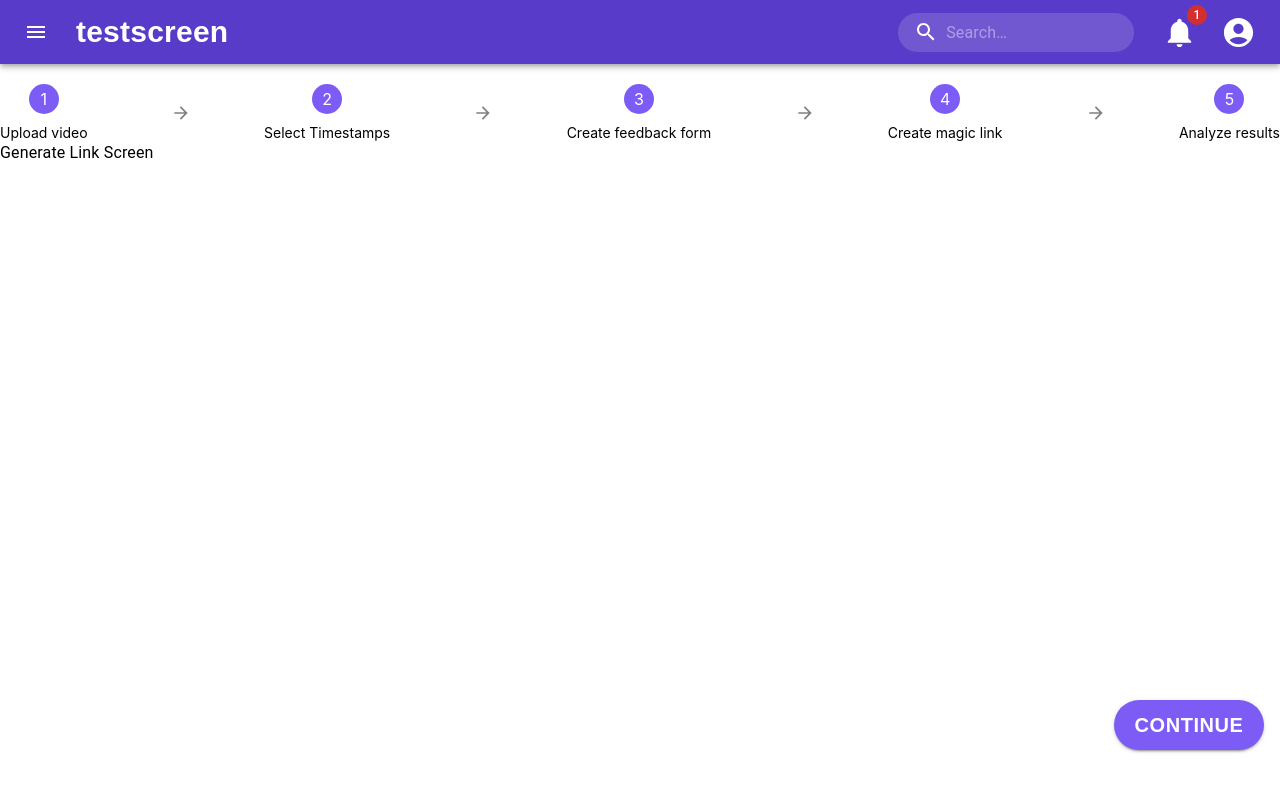
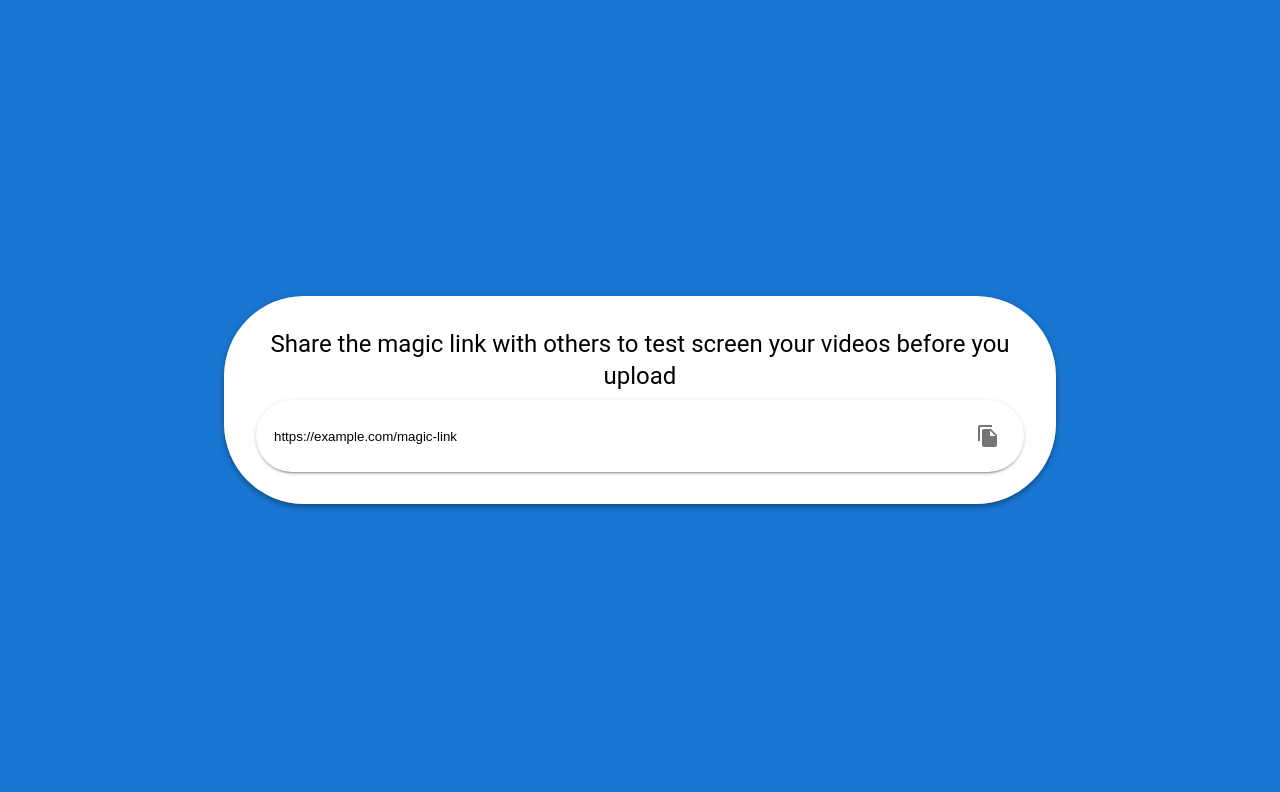
Before and after one commit to punsnprotons/testscreen, a React (Create React App) app: page /createlink in a window 1280 px wide. Shown: the top 792 px of the page. Built offline with nearby package versions, Linux system fonts and the light colour scheme.

Commit message:
Review + GenerateLink Screen

```diff
--- a/src/AppContext.js
+++ b/src/AppContext.js
@@ -3,13 +3,17 @@ const AppContext = createContext()
 
 export const AppProvider = ({children}) =>{
     const [videoData,setVideoData] = useState(null)
+    const [formData, setFormData] = useState([]);
+
     const [formResponses,setFormResponses] = useState([])
-    const setVideoAndForms = (video,forms) =>{
-        setVideoData(video)
-        setFormResponses(forms)
+
+
+    const setContextData = (data) =>{
+        if (data.videoData) setVideoData(data.videoData)
+        if (data.formData) setFormData(data.formData)
     }
     return (
-        <AppContext.Provider value={{videoData,formResponses,setVideoAndForms}}>
+        <AppContext.Provider value={{videoData,formResponses,setContextData}}>
             {children}
         </AppContext.Provider>
     )
--- a/src/components/GenerateLink.js
+++ b/src/components/GenerateLink.js
@@ -1,25 +1,80 @@
-import React from 'react';
-import Demo from './subcomponents/Demo'
-import ScreenWrapper from './ScreenWrapper';
-import ProgressIndicator from './subcomponents/ProgressIndicator';
-import { useNavigate } from 'react-router-dom';
-import { Typography } from '@mui/material';
+import React, { useState } from 'react';
+import { Box, Typography, Button, IconButton, Tooltip } from '@mui/material';
+import FileCopyIcon from '@mui/icons-material/FileCopy';
 
-function GenerateLink() {
+function GenerateLinkScreen() {
+  const [copied, setCopied] = useState(false);
 
-  const navigate = useNavigate();
+  const generateRandomLink = () => {
+    // Implement logic to generate a unique link for the current video and user
+    // For now, using a placeholder link
+    return 'https://example.com/magic-link';
+  };
 
-  const handleContinue = () => {
-    navigate('/results');
-    };
+  const handleCopyLink = () => {
+    // Get the link text from the generated link box
+    const linkText = document.getElementById('generated-link');
+
+    // Copy the text to the clipboard
+    if (linkText) {
+      linkText.select();
+      document.execCommand('copy');
+      setCopied(true);
+
+      // Reset copied state after a short delay
+      setTimeout(() => {
+        setCopied(false);
+      }, 1500);
+    }
+  };
+
+  const generatedLink = generateRandomLink();
 
   return (
-      <ScreenWrapper  handleClick={handleContinue}>
-      <Demo/>
-      <ProgressIndicator/>
-      <Typography varaint="h3"> Generate Link Screen</Typography>
-      </ScreenWrapper>
+    <Box
+      display="flex"
+      flexDirection="column"
+      alignItems="center"
+      justifyContent="center"
+      height="100vh"
+      backgroundColor="primary.main" // Change to your navbar color
+    >
+      <Box
+        width="60%"
+        p={4}
+        borderRadius={20}
+        boxShadow={4}
+        bgcolor="background.paper"
+        textAlign="center"
+      >
+        <Typography variant="h5" gutterBottom>
+          Share the magic link with others to test screen your videos before you upload
+        </Typography>
+
+        <Box
+          display="flex"
+          alignItems="center"
+          borderRadius={10}
+          boxShadow={2}
+          bgcolor="white"
+          p={2}
+        >
+          <input
+            type="text"
+            id="generated-link"
+            value={generatedLink}
+            readOnly
+            style={{ flex: 1, border: 'none', outline: 'none', backgroundColor: 'transparent' }}
+          />
+          <Tooltip title={copied ? 'Copied!' : 'Copy link to clipboard'} arrow>
+            <IconButton onClick={handleCopyLink}>
+              <FileCopyIcon />
+            </IconButton>
+          </Tooltip>
+        </Box>
+      </Box>
+    </Box>
   );
 }
 
-export default GenerateLink
+export default GenerateLinkScreen;
--- a/src/components/ReviewScreen.js
+++ b/src/components/ReviewScreen.js
@@ -1,28 +1,110 @@
-import React,{useState} from 'react';
-import Demo from './subcomponents/Demo'
+import React, { useState, useRef, useEffect } from 'react';
+import Demo from './subcomponents/Demo';
 import ScreenWrapper from './ScreenWrapper';
 import ProgressIndicator from './subcomponents/ProgressIndicator';
 import { useNavigate } from 'react-router-dom';
-import { Typography } from '@mui/material';
-import { useLocation } from 'react-router-dom';
-
-
+import { Typography, Slider, Button, Dialog, DialogTitle, DialogContent, List, ListItem, ListItemText, Box } from '@mui/material';
+import { useAppContext } from '../AppContext';
 
 function ReviewScreen() {
+  const navigate = useNavigate();
+  const { videoData, formData } = useAppContext();
+  const [selectedTimestamp, setSelectedTimestamp] = useState(0);
+  const [isFormOpen, setFormOpen] = useState(false);
+  const [currentFormIndex, setCurrentFormIndex] = useState(0);
 
-  const navigate = useNavigate();
+  const videoRef = useRef(null);
+
+  useEffect(() => {
+    // Reset selected timestamp when videoData changes
+    setSelectedTimestamp(0);
+  }, [videoData]);
 
   const handleContinue = () => {
     navigate('/createlink');
-    };
+  };
+
+  const handleSliderChange = (event, newValue) => {
+    setSelectedTimestamp(newValue);
+    if (videoRef.current) {
+      videoRef.current.currentTime = (newValue / 100) * videoRef.current.duration;
+    }
+  };
+
+  const handleOpenForm = (index) => {
+    setCurrentFormIndex(index);
+    setFormOpen(true);
+  };
+
+  const handleCloseForm = () => {
+    setFormOpen(false);
+  };
 
   return (
-      <ScreenWrapper  handleClick={handleContinue}>
-      <Demo/>
-      <ProgressIndicator/>
-      <Typography varaint="h3">Review Screen</Typography>
-      </ScreenWrapper>
+    <ScreenWrapper handleClick={handleContinue}>
+      <Demo />
+      <ProgressIndicator />
+      <Typography variant="h3">Review Screen</Typography>
+
+      {videoData && (
+        <div style={{ width: '70%', height: '40%', margin: 'auto', borderRadius: '20px', boxShadow: '0px 0px 10px 0px rgba(0,0,0,0.2)', marginTop: '15px' }}>
+          <video
+            ref={videoRef}
+            width="100%"
+            height="100%"
+            controls
+            onTimeUpdate={() => {
+              if (videoRef.current) {
+                const currentTime = (videoRef.current.currentTime / videoRef.current.duration) * 100;
+                setSelectedTimestamp(currentTime);
+              }
+            }}
+          >
+            <source src={URL.createObjectURL(videoData)} type="video/mp4" />
+            Your browser does not support the video tag.
+          </video>
+        </div>
+      )}
+
+      <div style={{ width: '70%', margin: 'auto', marginTop: '20px', display: 'flex', justifyContent: 'center' }}>
+        <Slider
+          value={selectedTimestamp}
+          min={0}
+          max={100}
+          onChange={handleSliderChange}
+          style={{ width: '80%' }}
+        />
+      </div>
+
+      <div style={{ width: '70%', margin: 'auto', textAlign: 'center', marginTop: '20px' }}>
+        <Button variant="contained" onClick={() => handleOpenForm(0)}>
+          Review
+        </Button>
+      </div>
+
+      {/* Popup form */}
+      <Dialog open={isFormOpen} onClose={handleCloseForm}>
+        <DialogTitle>Timestamp Form</DialogTitle>
+        <DialogContent>
+          {formData && formData.length > 0 && currentFormIndex < formData.length && (
+            <>
+              <Typography variant="h5">Form for Timestamp: {formData[currentFormIndex].timestamp}</Typography>
+              <List>
+                {formData[currentFormIndex].questions.map((question, index) => (
+                  <ListItem key={index}>
+                    <ListItemText primary={`Question: ${question.question}`} />
+                    {question.options && (
+                      <ListItemText primary={`Options: ${question.options.join(', ')}`} />
+                    )}
+                  </ListItem>
+                ))}
+              </List>
+            </>
+          )}
+        </DialogContent>
+      </Dialog>
+    </ScreenWrapper>
   );
 }
 
-export default ReviewScreen
+export default ReviewScreen;
--- a/src/components/SelectTimestamps.js
+++ b/src/components/SelectTimestamps.js
@@ -17,12 +17,12 @@ function SelectTimestamps() {
   const [forms, setForms] = useState([]);
   const [selectedType, setSelectedType] = useState('multipleChoice'); // or initialize with your default type
   const [editingIndex, setEditingIndex] = useState(null); // Add this line
-  const {setVideoAndForms} = useAppContext()
+  const {videoData,formData,setContextData} = useAppContext()
 
   const videoRef = useRef(null);
 
   const handleContinue = () => {
-    setVideoAndForms(videoFile,forms)
+    setContextData({videoData:videoFile, formData})
     navigate('/review');
   };
 
```
